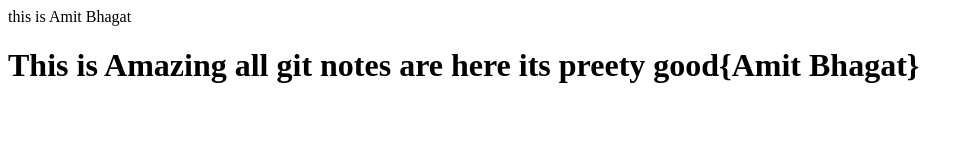
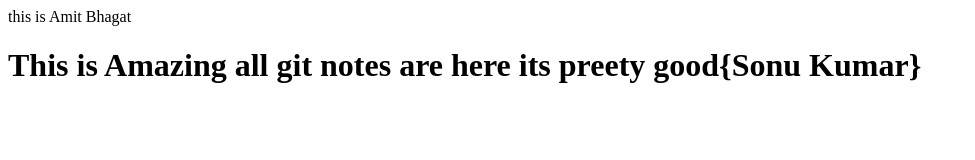
Before and after one commit to kumaramiitt/localrepo, a plain HTML site: page index.html in a window 1280 px wide. Shown: the whole page, without its empty margins (0-975 px from the left). Drawn offline with Linux system fonts and the light colour scheme.

Commit message:
add Sonu

```diff
--- a/index.html
+++ b/index.html
@@ -1,2 +1,2 @@
 <P>this is Amit Bhagat</P>
-<h1>This is Amazing all git notes are here its preety good{Amit Bhagat}</h1>
+<h1>This is Amazing all git notes are here its preety good{Sonu Kumar}</h1>
```
